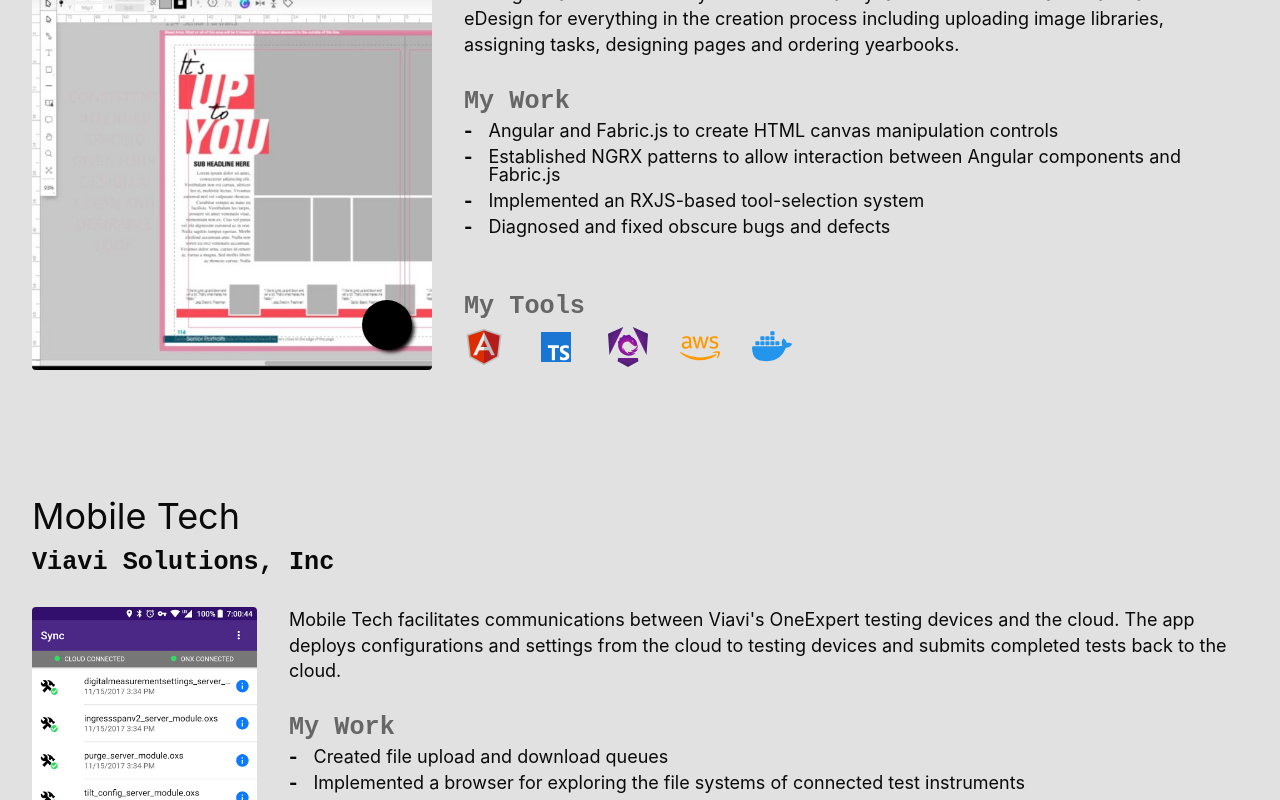
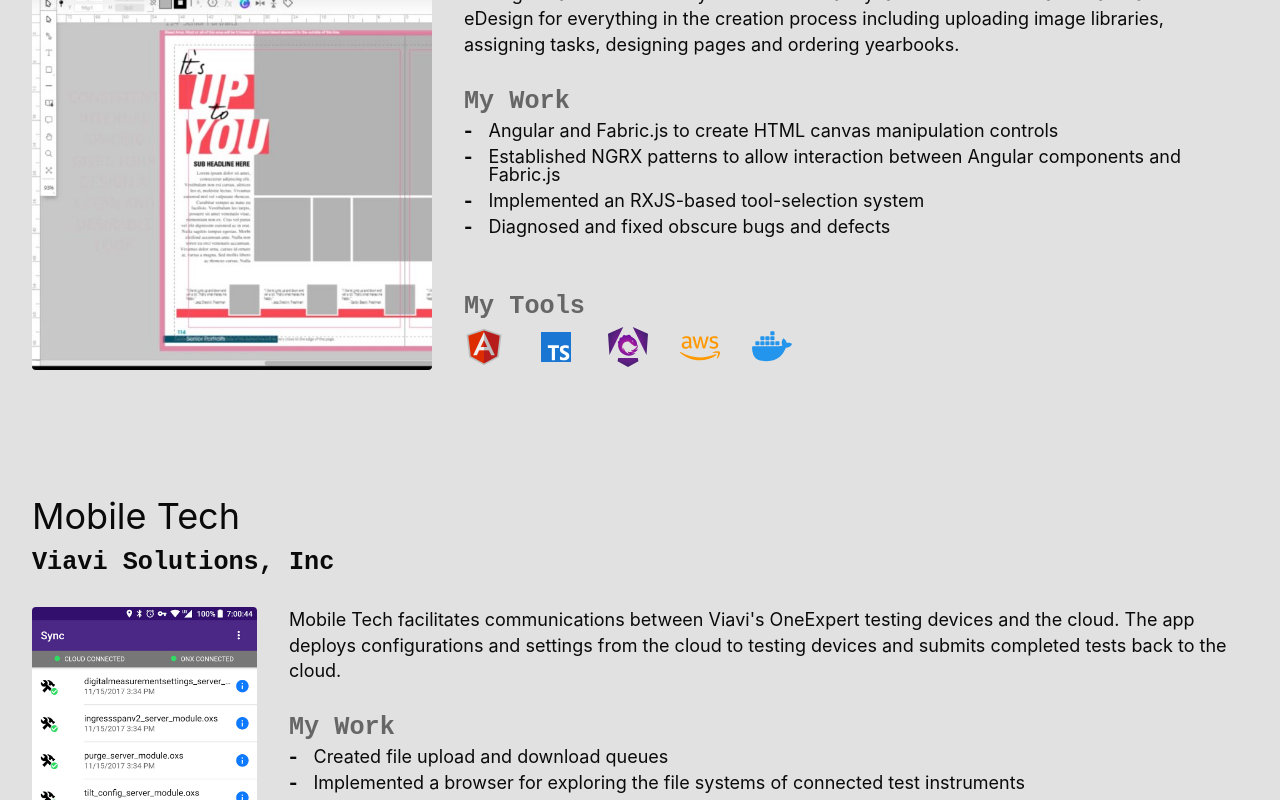
Before and after one commit to scoottrick/my-website, a Vue app: page / in a window 1280 px wide. Shown: the part 859-1659 px from the top of the page. Built offline with nearby package versions, Linux system fonts and the light colour scheme; some icons are missing.

Commit message:
Disabled the image viewer.

```diff
--- a/src/components/ImageViewer.vue
+++ b/src/components/ImageViewer.vue
@@ -4,6 +4,8 @@ const { cover } = defineProps({
     cover: { type: String, required: true },
     images: { type: Array, required: false }
 });
+
+const enabled = false;
 
 const isOpened = ref(false);
 const current = ref(0);
@@ -70,8 +72,12 @@ function moveClosePrompt(event) {
 </script>
 <template>
     <div :class="containerClass">
-        <div class="cover">
+        <div class="cover" v-if="!enabled">
+            <img :src="cover" alt="project thumbail" class="disabled" />
+        </div>
+        <div class="cover" v-if="enabled">
             <img
+                v-if="enabled"
                 ref="coverImage"
                 @click="openGallery"
                 @mousemove="trackMouse"
@@ -220,7 +226,7 @@ function moveClosePrompt(event) {
 .image-viewer.closed .cover img:hover ~ .still {
     opacity: 0;
 }
-.cover img:hover {
+.cover img:hover:not(.disabled) {
     box-shadow: 2px 4px 8px -2px black;
     transform: scale(1.05);
 }
```
